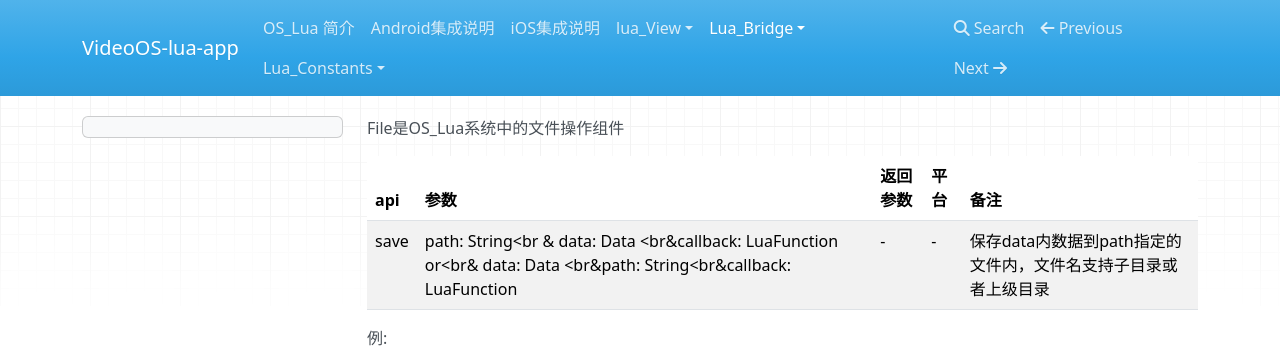
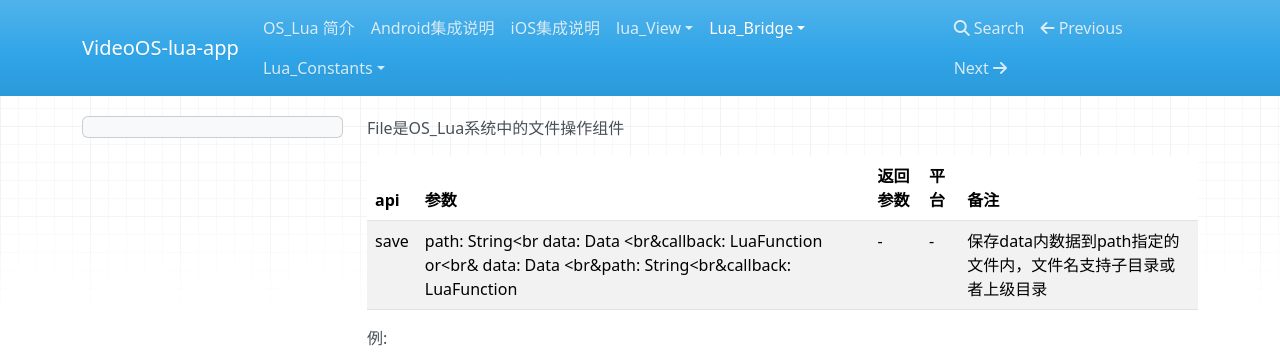
Before and after one commit to VideoOS/VideoOS-lua-app, an MkDocs documentation site: the page built from docs/API/Lua_Bridge/File.md, in a window 1280 px wide and 1299 px high. Shown: the top 364 px of the window. Built offline with MkDocs 1.6.1, drawn with Linux system fonts in a browser that asks for light colours; nearby versions of some CDN libraries.

Commit message:
no message

````diff
--- a/docs/API/Lua_Bridge/File.md
+++ b/docs/API/Lua_Bridge/File.md
@@ -3,7 +3,7 @@ File是OS_Lua系统中的文件操作组件
 
 | api  |参数   |返回参数   |平台   |备注|
 | ------------ | ------------ | ------------ | ------------ |------------ |
-|   save     |  path: String<br & data: Data <br&callback: LuaFunction or<br& data: Data <br&path: String<br&callback: LuaFunction    |  -   |   -  |  保存data内数据到path指定的文件内，文件名支持子目录或者上级目录     |
+|   save     |  path: String<br  data: Data <br&callback: LuaFunction or<br& data: Data <br&path: String<br&callback: LuaFunction    |  -   |   -  |  保存data内数据到path指定的文件内，文件名支持子目录或者上级目录     |
 
 例:
 ```lua
````
